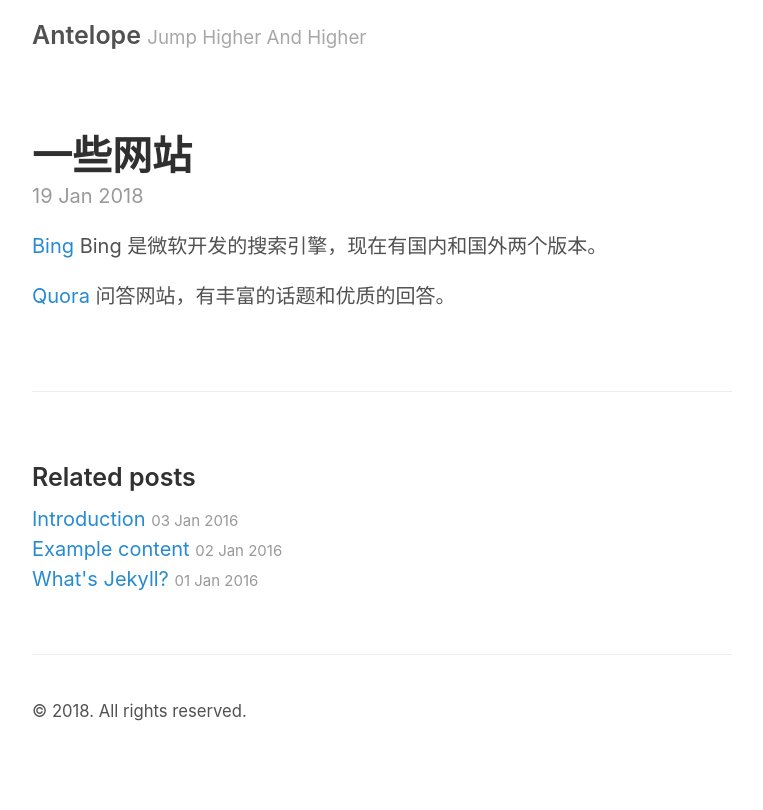
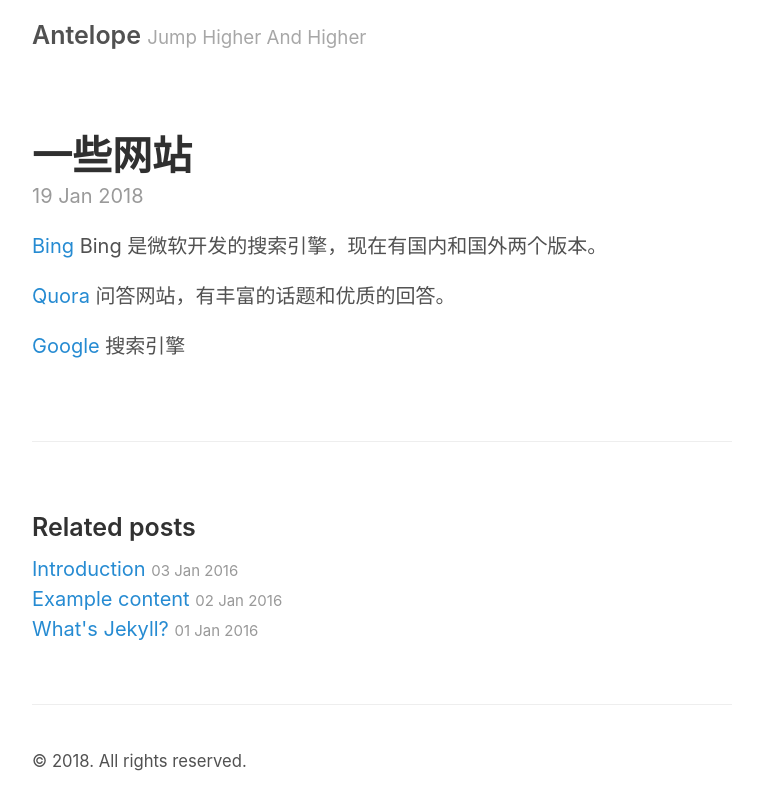
Before and after one commit to antelope7/antelope7.github.io, a Jekyll site: the page built from _posts/2018-01-19-一些网站.md, in a window 1280 px wide. Shown: the top 810 px of the page, without its empty margins (258-1021 px from the left). Built offline with Jekyll 4.4.1, drawn with Linux system fonts in a browser that asks for light colours.

Commit message:
Update 2018-01-19-一些网站.md

```diff
--- a/_posts/2018-01-19-一些网站.md
+++ b/_posts/2018-01-19-一些网站.md
@@ -6,3 +6,5 @@
 [Bing](http://www.bing.com) Bing 是微软开发的搜索引擎，现在有国内和国外两个版本。
 
 [Quora](https://www.quora.com) 问答网站，有丰富的话题和优质的回答。
+
+[Google](https://www.google.com/ncr) 搜索引擎
```
